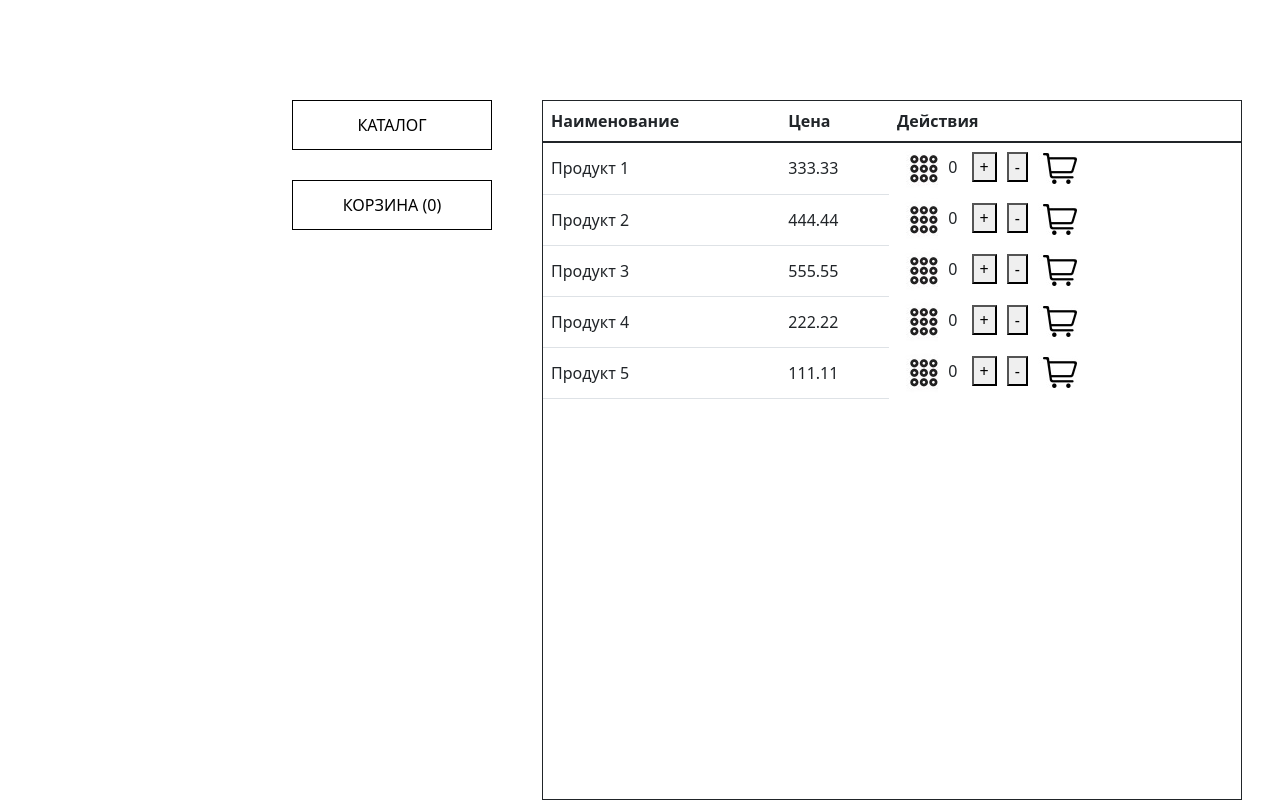
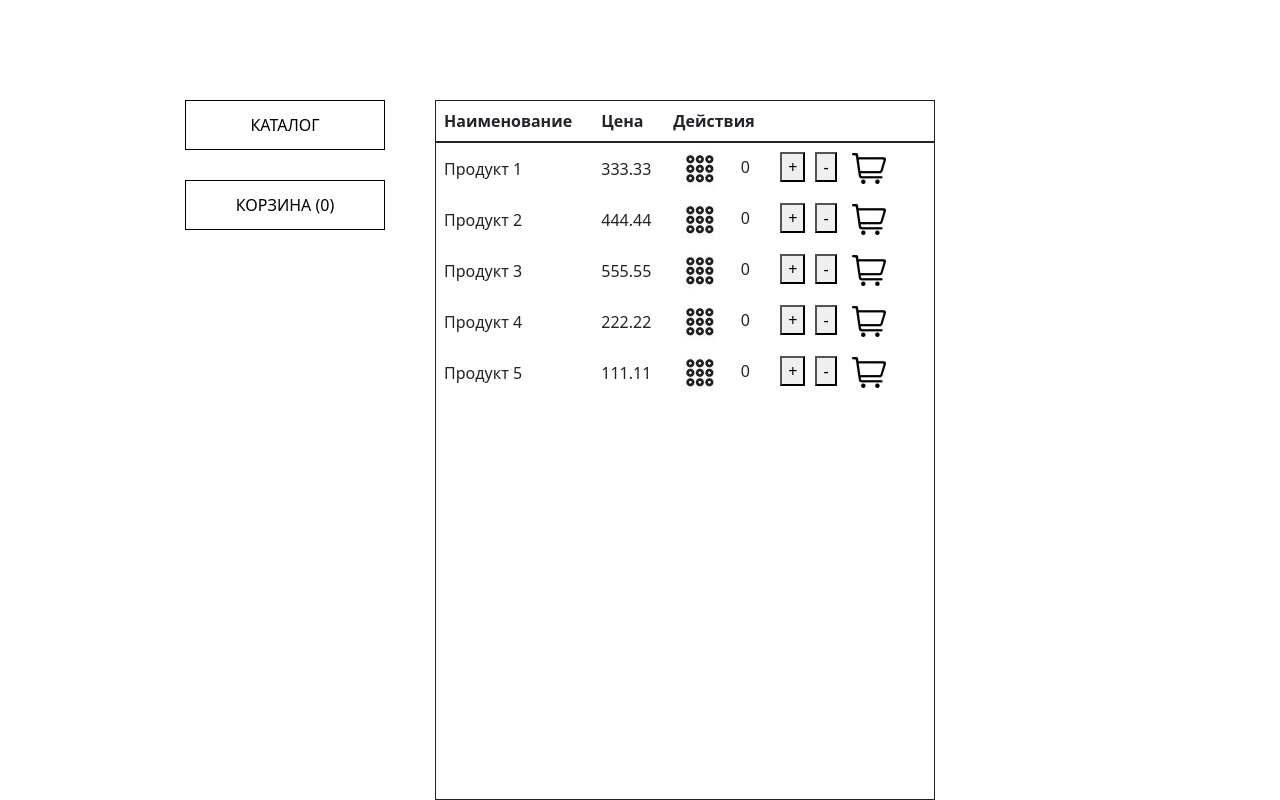
Before and after one commit to sasha-is-permi/vue-test15, a Vue app: page / in a window 1280 px wide. Built offline with nearby package versions, Linux system fonts and the light colour scheme.

Commit message:
доработка внешнего вида

```diff
--- a/src/App.vue
+++ b/src/App.vue
@@ -1,14 +1,14 @@
 <template>
   <div id="app">
 
-    <main class="mainPage">
-     <section class="mainPage__leftSection">
-      <ButtonCatalog class="mainPage__ButtonCatalog"/>
-      <ButtonBasket class="mainPage__ShoppingBasket"/>
+    <main class="main-page">
+     <section class="main-page__left-section">
+      <ButtonCatalog class="main-page__button-catalog"/>
+      <ButtonBasket class="main-page__shopping-basket"/>
     </section>
 
-     <section class="mainPage__rightSection">
-         <div class="mainPage__CatalogOfProducts">
+     <section class="main-page__right-section">
+         <div class="main-page__catalog-products">
            <router-view />
          </div>
      </section>
@@ -38,30 +38,35 @@ export default {
 }
 </script>
 
-<style>
-.mainPage{
+<style scoped>
+.main-page{
+  margin: 0 auto;
+  max-width:1200px;
   margin-top:100px;
   display:flex;
   justify-content: center;
 }
-.mainPage__leftSection{
-  width:40vw;
+.main-page__left-section{
+  width:30%;
   text-align: right;
   margin-right:50px;
 }
-.mainPage__rightSection{
-  width:60vw;
+.main-page__right-section{
+  width:70%;
 }
 
 
-.mainPage__ShoppingBasket{
+.main-page__shopping-basket{
   margin-top: 30px;
 }
 
-.mainPage__CatalogOfProducts{
-  width: 700px;
+.main-page__catalog-products{
+  width: 500px;
   height:700px;
   border: 1px solid;
 }
 
+.table>:not(caption)>*>* {
+    border-bottom-width: 0px;
+}
 </style>
--- a/src/components/BasketProducts.vue
+++ b/src/components/BasketProducts.vue
@@ -1,5 +1,5 @@
 <template>
-  <div>
+  <div class="table-wrap">
     <table class="table align-middle caption-top">
                             <thead>
                               <tr>
@@ -14,7 +14,7 @@
                                 <td>
                                    {{ item.price }}
                                 </td>
-                                <td class="table-basket">
+                                <td class="table__basket">
                                    {{ item.basket }}
                                 </td>
                                 <td>
@@ -85,20 +85,12 @@ export default {
 
 <style scoped>
 
-.table-basket{
+.table__basket{
   text-align:left;
 }
-.table__count{
-  text-align: left;
 
-}
-
-.table__countElem{
-  margin: 0 5px 0 5px;
-}
-
-.table__countKeyboard{
-margin-right:-10px;
+.table>:not(caption)>*>* {
+    border-bottom-width: 0px;
 }
 
 </style>
--- a/src/components/CatalogOfProducts.vue
+++ b/src/components/CatalogOfProducts.vue
@@ -1,5 +1,5 @@
 <template>
-  <div>
+  <div class="table-wrap">
     <table class="table align-middle caption-top">
                             <thead>
                               <tr>
@@ -17,19 +17,20 @@
                                 <span class="table__count">
 
                                 <td>
-                                <span class="table__countKeyboard">
+                                <span class="table__count-keyboard">
+
                                  <img src="../assets/img/keyboard.jpg">
                                 </span>
-                                <span class="table__countElem">
+                                <span class="table__count-number">
                                    {{ item.count }}
                                 </span>
-                                <span class="table__countElem" @click="addProduct(item.id)">
+                                <span class="table__count-elem" @click="addProduct(item.id)">
                                 <button> + </button>
                                 </span>
-                                <span class="table__countElem"  @click="deleteProduct(item.id)">
+                                <span class="table__count-elem"  @click="deleteProduct(item.id)">
                                 <button> - </button>
                                 </span>
-                                <span class="table__countElem"  @click="transferProductToBasket(item.id)">
+                                <span class="table__count-elem"  @click="transferProductToBasket(item.id)">
                                  <img src="../assets/img/basket.jpg">
                                 </span>
 
@@ -89,16 +90,25 @@ export default {
 <style scoped>
 
 .table__count{
-  text-align: left;
+  text-align: center;
 
 }
 
-.table__countElem{
+.table__count-elem{
   margin: 0 5px 0 5px;
 }
 
-.table__countKeyboard{
+.table__count-number{
+  margin: 0 5px 0 5px;
+  display: inline-block;
+  width: 50px;
+}
+
+.table__count-keyboard{
 margin-right:-10px;
 }
 
+ td,  tr {
+    border-style: none;
+}
 </style>
```
